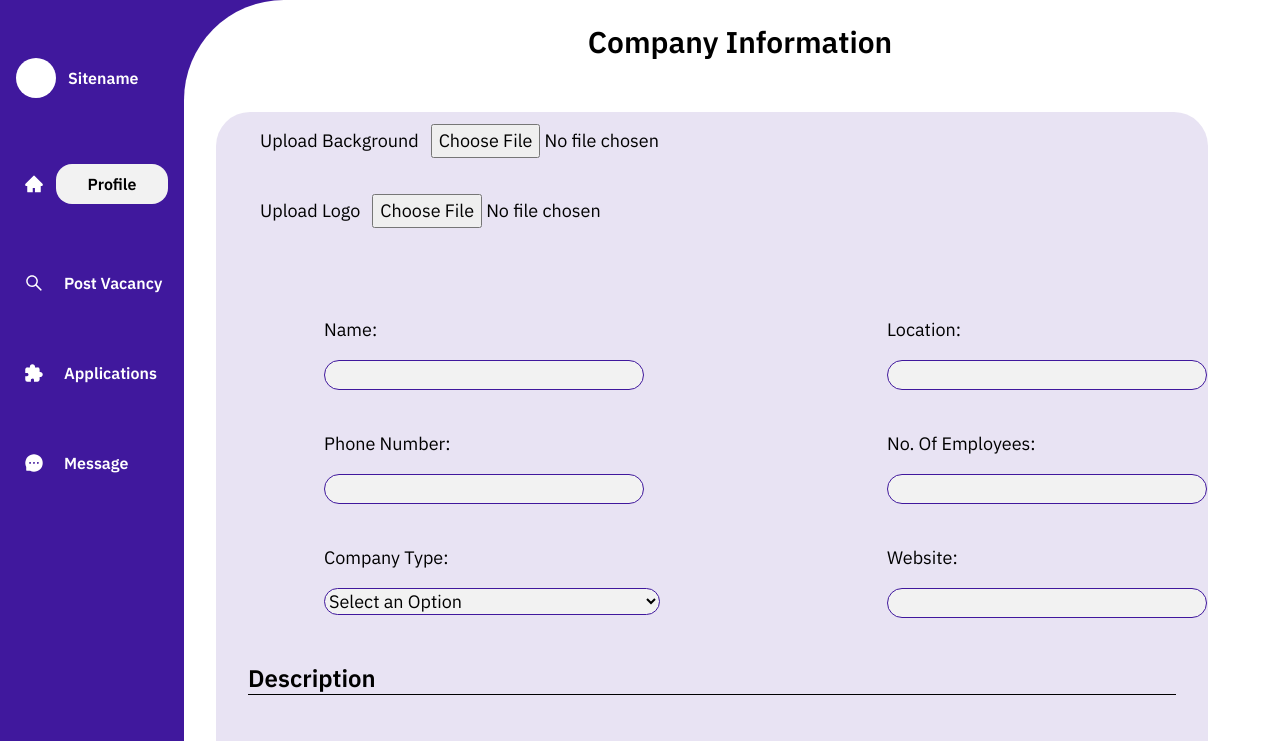
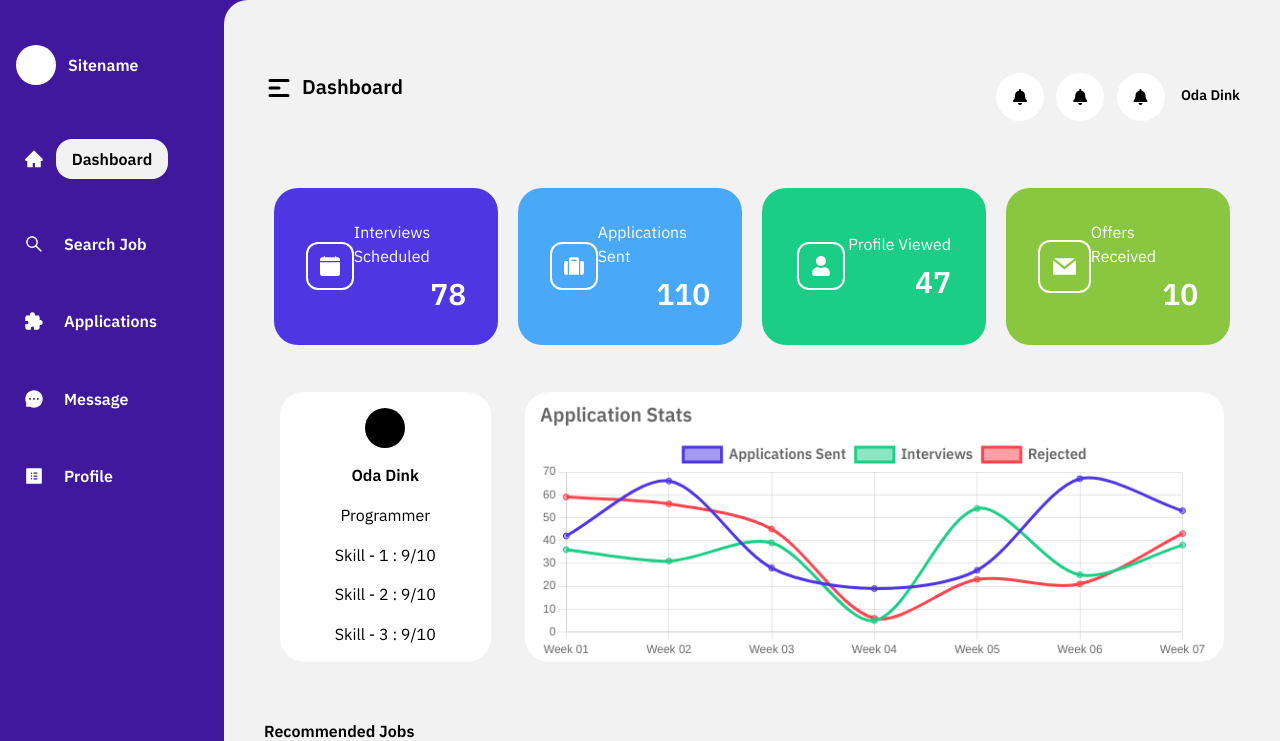
Before and after one commit to AvishJ03/SIH-2022, a React (Create React App) app in the folder client/: page /applicationcompany in a window 1280 px wide. Shown: the top 741 px of the page. Built offline with nearby package versions, Linux system fonts and the light colour scheme.

Commit message:
dashboard changes

```diff
--- a/client/src/App.js
+++ b/client/src/App.js
@@ -18,13 +18,13 @@ function App() {
       {/* <StudentSignUp /> */}
       {/* <Login /> */}
       {/* <SignupCompany/> */}
-      {/* <Dashboard /> */}
+      <Dashboard />
       {/* <Sidebar /> */}
       {/* <StudentProfile /> */}
       {/* <Edit /> */}
       {/* <SearchJob /> */}
       {/* <JobDetails employees='80-100' review='4.5' location='Coimbatore, India' company='Highspeed Studios' about='Creative Design Academy' position='Senior Database Programmer'/> */}
-      <CompanyInformation />
+      {/* <CompanyInformation /> */}
       {/* <ApplicationStud/> */}
       {/* <ApplicationCompany/> */}
       {/* <CompanyDashboard/> */}
--- a/client/src/components/Header.js
+++ b/client/src/components/Header.js
@@ -10,12 +10,7 @@ const Header = ({ heading, user }) => {
           <h1>{heading}</h1>
         </div>
       </div>
-      <div className="bg-[#D9D9D9] w-2/5 h-10 rounded-full ">
-        <input
-          placeholder="Search something here..."
-          className=" bg-inherit text-slate-600 w-4/5 font-semibold ml-10 mt-2"
-        />
-      </div>
+      <div className="w-2/5 h-10 rounded-full "></div>
       <div className="flex w-1/4 justify-between">
         <div className="bg-white w-12 h-12 rounded-full text-center py-3">
           <i className="fa-solid fa-bell"></i>
--- a/client/src/pages/Dashboard.js
+++ b/client/src/pages/Dashboard.js
@@ -39,7 +39,7 @@ const Dashboard = () => {
             icon={<GrMail size="25" style={{ color: "white" }} />}
           />
         </div>
-        <div className="flex justify-between items-center">
+        <div className="flex justify-between mx-4 items-center">
           <div className="w-[22.3%] h-full bg-white rounded-3xl flex flex-col justify-evenly items-center">
             {/* profile pic */}
             <div className="w-10 h-10 bg-black rounded-full"></div>
@@ -53,6 +53,12 @@ const Dashboard = () => {
             <Chart />
           </div>
         </div>
+        <div>
+          <p className="font-bold">Recommended Jobs</p>
+          <div>
+
+          </div>
+        </div>
       </div>
     </div>
   );
```
